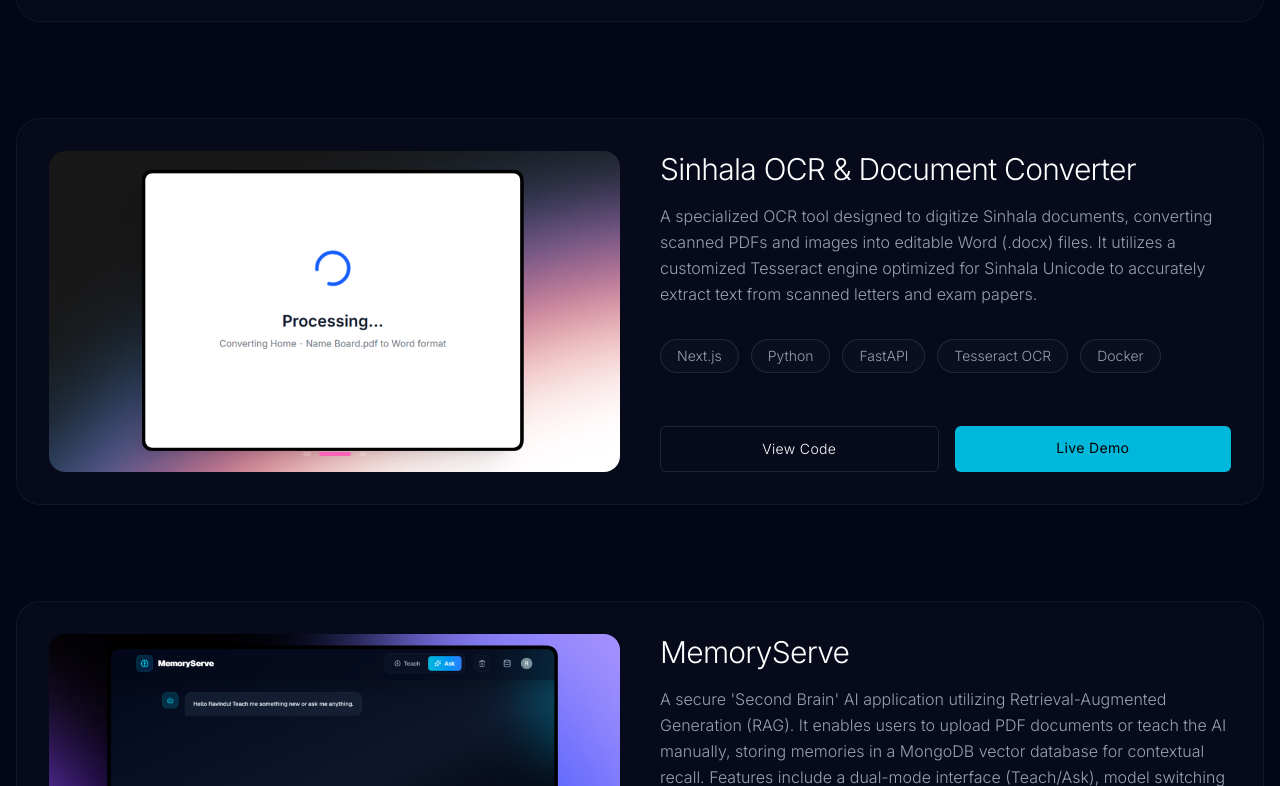
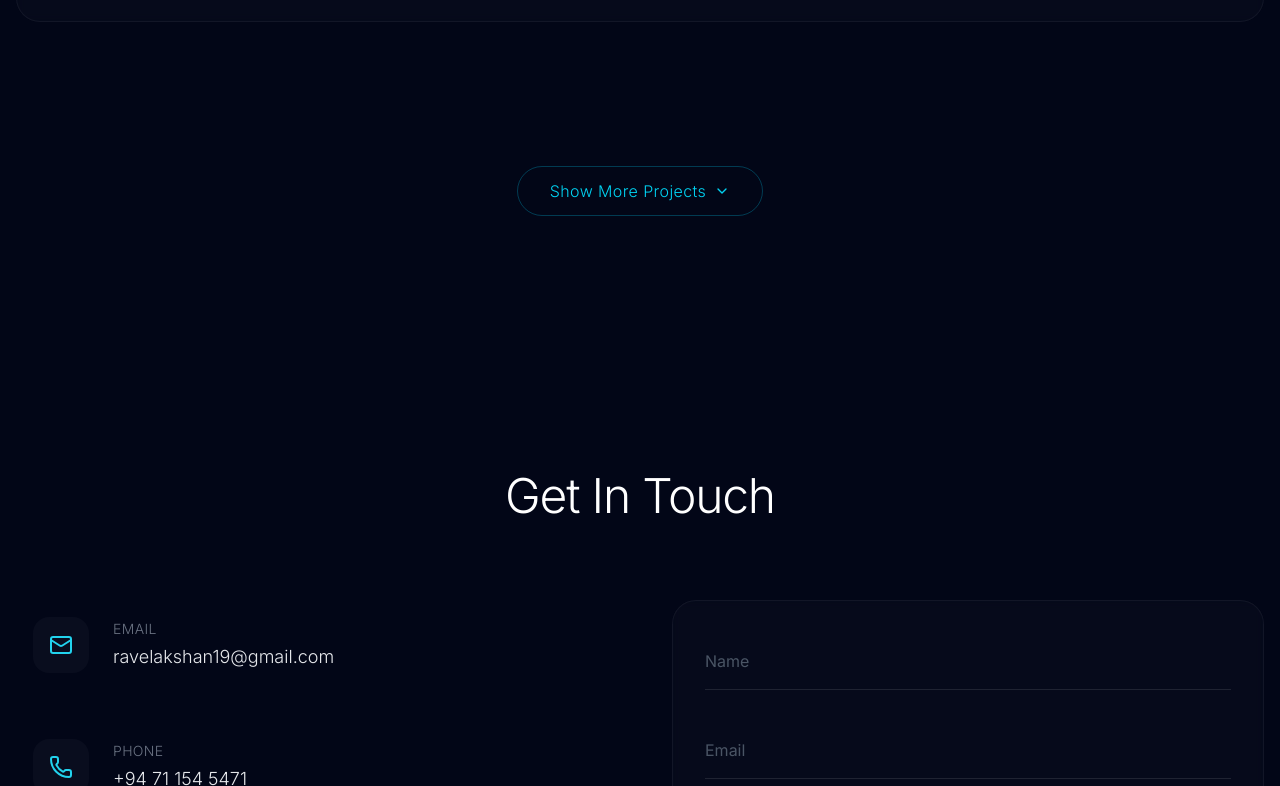
Before and after one commit to RavinAr1/personal-portfolio, a Next.js app: page / in a window 1280 px wide. Shown: the part 4394-5180 px from the top of the page. Built offline with nearby package versions, Linux system fonts and the light colour scheme.

Commit message:
Added a hidden section for projects to keep the site minimal and prevent the layout from looking cluttered by default.

```diff
--- a/components/ravindu-portfolio.tsx
+++ b/components/ravindu-portfolio.tsx
@@ -26,6 +26,7 @@
 
   const trailRef = useRef<TrailCell[]>([])
 
+  const [showAllProjects, setShowAllProjects] = useState(false)
 
 
   // Scroll to Top Logic
@@ -513,6 +514,16 @@
 
 
 
+        {/* --- HIDDEN PROJECTS --- */}
+            <AnimatePresence>
+              {showAllProjects && (
+                <motion.div
+                  initial={{ opacity: 0, height: 0 }}
+                  animate={{ opacity: 1, height: "auto" }}
+                  exit={{ opacity: 0, height: 0 }}
+                  className="space-y-24 overflow-hidden"
+                >
+
             <ProjectCard
               title="Sinhala OCR & Document Converter"
                 description="A specialized OCR tool designed to digitize Sinhala documents, converting scanned PDFs and images
@@ -552,11 +563,33 @@
               color="purple"
             />
 
+              </motion.div>
+              )}
+            </AnimatePresence>
 
 
+            {/* SHOW MORE BUTTON */}
+            <div className="flex justify-center pt-12">
+              <button
+                onClick={() => setShowAllProjects(!showAllProjects)}
+                className="px-8 py-3 rounded-full border border-cyan-500/30 text-cyan-400
+                hover:bg-cyan-500/10 transition-all duration-300 flex items-center gap-2 font-light tracking-wide"
+              >
+
+                {showAllProjects ? "Show Less" : "Show More Projects"}
+                <svg
+                  xmlns="http://www.w3.org/2000/svg"
+                  width="16" height="16" viewBox="0 0 24 24" fill="none" stroke="currentColor" strokeWidth="2"
+                  strokeLinecap="round" strokeLinejoin="round"
+                  className={`transition-transform duration-300 ${showAllProjects ? "rotate-180" : ""}`}
+                >
+                  <path d="m6 9 6 6 6-6"/>
+                </svg>
+              </button>
+            </div>
+          </div>
 
 
-          </div>
         </section>
 
 
```
Also changed, not shown: 1 other file (tests, documents, lock files or other folders).
